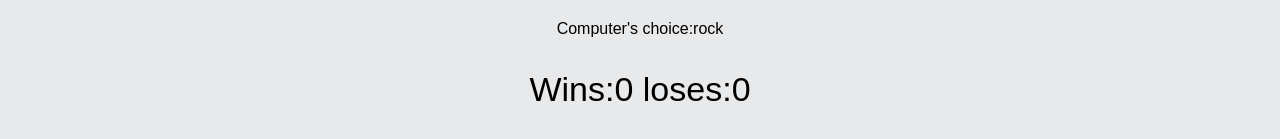
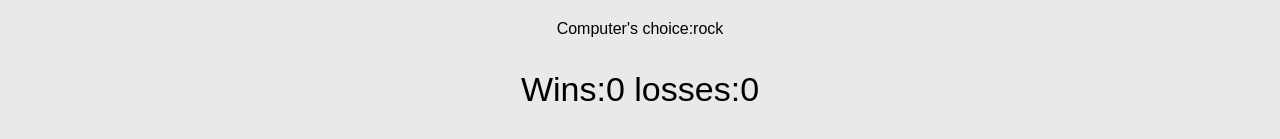
Before and after one commit to MatiSalinas/rock-paper-scissors, a plain HTML site: page index.html in a window 1280 px wide. Both pictures are taken after a click on the picture 360 px from the left and 385 px from the top of the page. Shown: the part 144-283 px from the top of the page. Drawn offline with Linux system fonts and the light colour scheme; a web font is replaced by a local one.

Commit message:
text correction

```diff
--- a/index.html
+++ b/index.html
@@ -13,7 +13,7 @@
     <div class="pChoice">Your choice:</div>
     <div class="cChoice">Computer's choice:</div>
     <div class="medio">
-    <div class="score">Wins:    loses:  </div>
+    <div class="score">Wins:    losses:  </div>
 </div>
     <div class="squares">
     <img src="images/piedra.png" alt="Rock"  id="rock" class="boton">
--- a/rps.js
+++ b/rps.js
@@ -60,7 +60,7 @@ function playRound(selection){
         console.log("Its a tie!")
     }
     console.log("Player: "+pwins +" | computer: " + cwins)
-    score.textContent = `Wins:${pwins}    loses:${cwins}`
+    score.textContent = `Wins:${pwins}    losses:${cwins}`
 
     if(pwins ==5){
         gameOver.textContent = 'Congratulations you won! GAME OVER'
```
